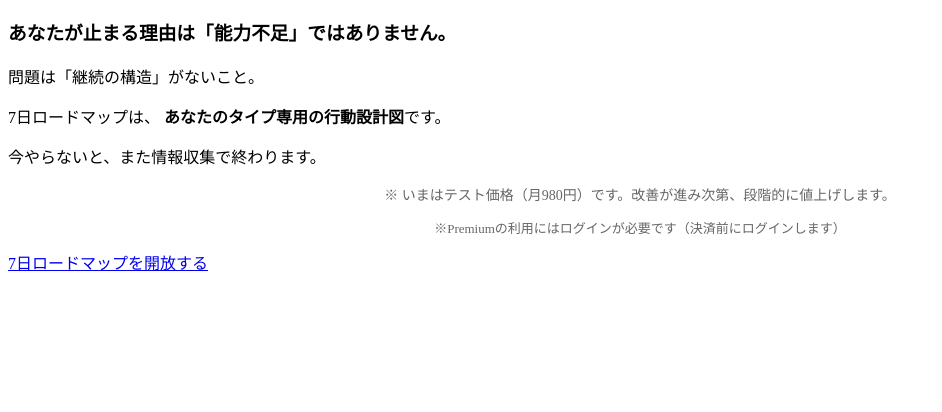
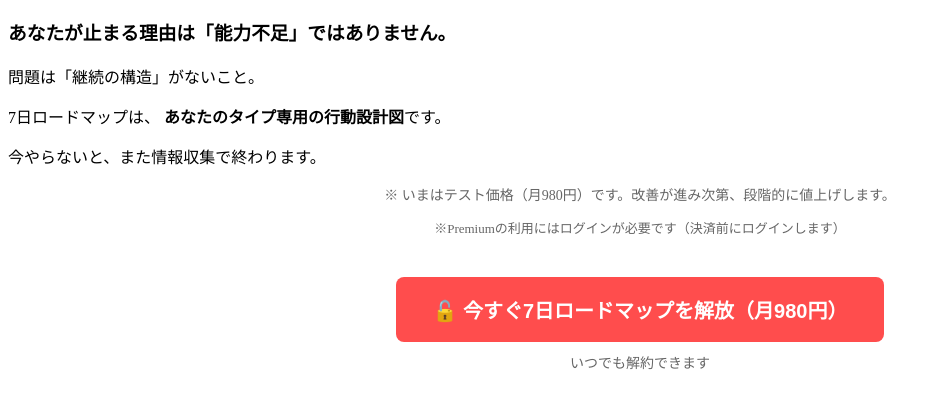
Before and after one commit to tetsuyaotsuki19730223-alt/fukugyo, a Django app: template snippets/templates/snippets/diagnosis_result.html in a window 1280 px wide. Shown: the part 3029-3441 px from the top of the page, without its empty margins (0-942 px from the left). Before the commit the page ends 3300 px from the top, so only its background shows below. Run offline with Django 4.2, Linux system fonts and the light colour scheme; a user stored in the database is signed in; data comes from the database, SQL or seed files in the repository; the template is opened without the code that fills it: values that come from a table or form of the project are taken from there, most other values are stand-ins (such as "Sample title", 1, 10 or a date in 2020).

Commit message:
Add direct checkout from diagnosis result

```diff
--- a/snippets/templates/snippets/diagnosis_result.html
+++ b/snippets/templates/snippets/diagnosis_result.html
@@ -295,10 +295,36 @@
 
 {% if request.user.is_authenticated %}
   {% if is_premium %}
-    <a class="btn" href="{% url 'premium_page' %}">7日ロードマップを見る（Premium）</a>
+  <p>Premiumが有効です ✅</p>
+  <a class="btn" href="{% url 'premium_page' %}">7日ロードマップを見る</a>
   {% else %}
-    <a class="btn" href="{% url 'premium_offer' %}">7日ロードマップを開放する</a>
+
+<div style="text-align:center;margin:40px 0;">
+
+<form method="post" action="{% url 'create_checkout_session' %}">
+  {% csrf_token %}
+  <button style="
+    background:#ff4d4d;
+    color:white;
+    padding:18px 36px;
+    font-size:20px;
+    font-weight:bold;
+    border-radius:8px;
+    border:none;
+    cursor:pointer;
+  ">
+  🔓 今すぐ7日ロードマップを解放（月980円）
+  </button>
+</form>
+
+<p style="font-size:14px;color:#666;margin-top:10px;">
+いつでも解約できます
+</p>
+
+</div>
+
   {% endif %}
+
 {% else %}
   <a class="btn" href="{% url 'login' %}?next={% url 'premium_offer' %}">
     ログインして7日ロードマップを開放する
```
